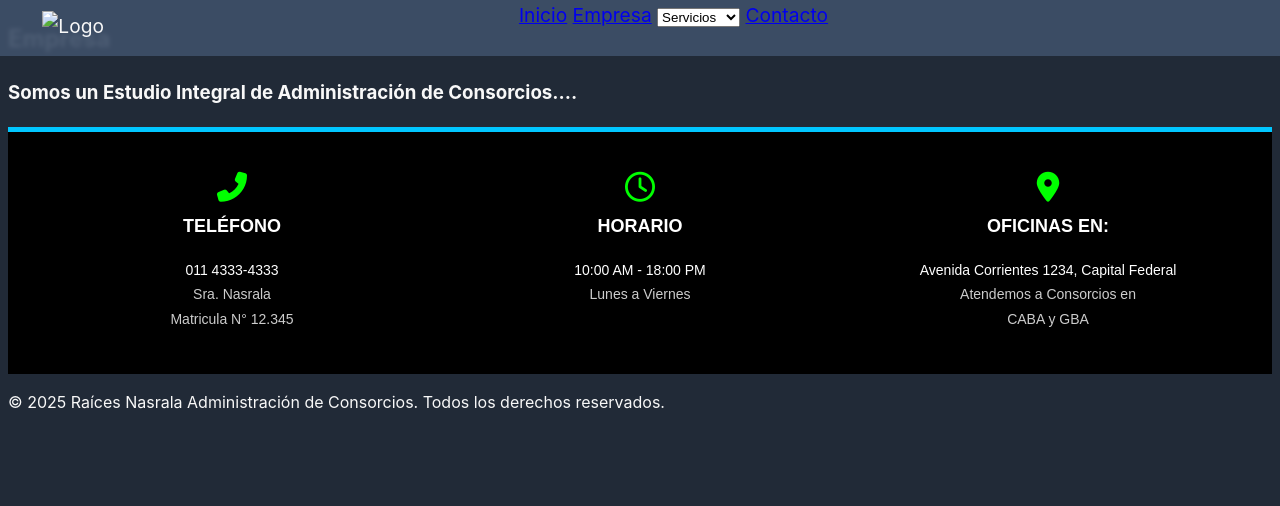
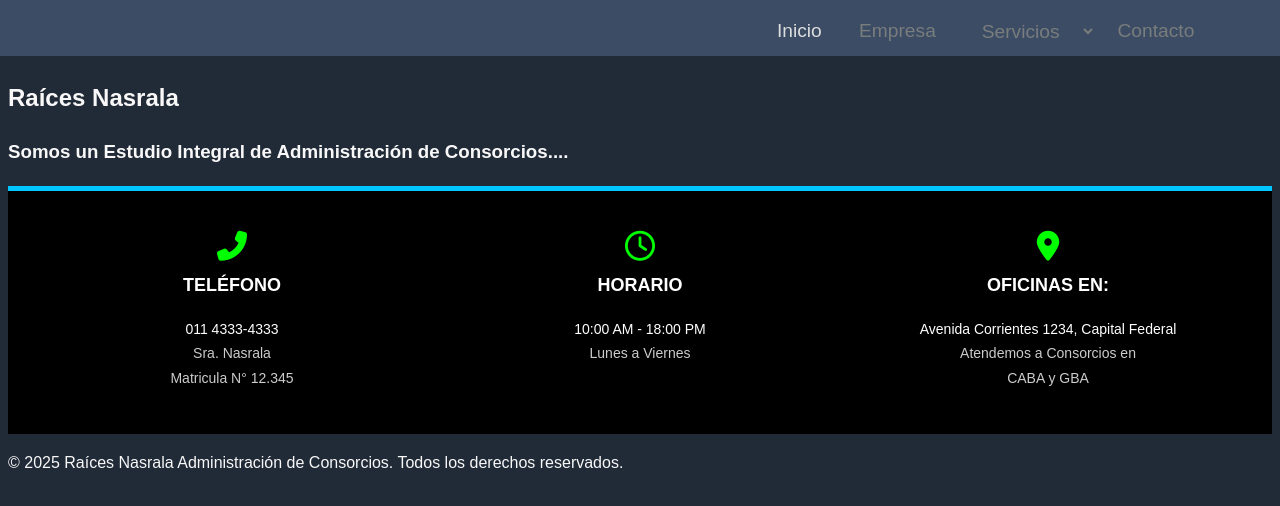
Before and after one commit to estefaniansr/Web-Consorcio, a plain HTML site: page front/empresa/empresa.html in a window 1280 px wide. Drawn offline with Linux system fonts and the light colour scheme.

Commit message:
se normalizó la barra de navegación entre las páginas.

```diff
--- a/front/css/style.css
+++ b/front/css/style.css
@@ -10,7 +10,9 @@
 body {
     background: var(--principal);
     color: var(--porcelana);
-    font-family: -apple-system, BlinkMacSystemFont, 'Segoe UI', Roboto, sans-serif;
+
+    /*font-family: -apple-system, BlinkMacSystemFont, 'Segoe UI', Roboto, sans-serif;*/
+    font-family: Arial, Helvetica, sans-serif;
     line-height: 1.6;
     scroll-behavior: smooth;
 }
--- a/front/empresa/empresa.html
+++ b/front/empresa/empresa.html
@@ -13,22 +13,22 @@
 </head>
 
 <body>
-    <header>
-        <img src="img/logo.png" class="Logo" alt="Logo">
-        <!-- barra de navegacion-->
-        <a href="../index/index.html">Inicio</a>
-        <a href="../empresa/empresa.html">Empresa</a>
-        <select onchange="location = this.value;">
+     <header>
+         <!-- barra de navegacion-->
+        <a href="../index/index.html" class="txt-activo">Inicio</a>
+        <a href="../empresa/empresa.html" class="txt">Empresa</a>
+        <select onchange="location = this.value;" class="select">
             <option value="" disabled selected hidden>Servicios</option>
             <option value="../servicios/consorcio.html">Consorcio</option>
             <option value="../servicios/alquileres.html">Alquileres</option>
         </select>
-
-        <a href="../contacto/contacto.html">Contacto</a>
+        <a href="../contacto/contacto.html" class="txt">Contacto</a>
     </header>
 
     <div class="empresa">
-        <h2 id="empresa-titulo">Empresa</h2>
+        <br>
+        <br>
+        <h2 id="empresa-titulo">Raíces Nasrala</h2>
 
         <h3>Somos un Estudio Integral de Administración de Consorcios....</h3>
 
```
Also changed, not shown: front/contacto/contacto.html (+6 -5 lines), front/index/index.html (+1 -3 lines), front/servicios/alquileres.html (+5 -7 lines), front/servicios/consorcio.html (+6 -8 lines), front/img/logoFondoBlanco.JPG (renamed from front/img/Logo Nasrala fondo blanco.JPG), front/img/logoFondoNegro.JPG (renamed from front/img/Logo Nasrala fondo negro.JPG).
